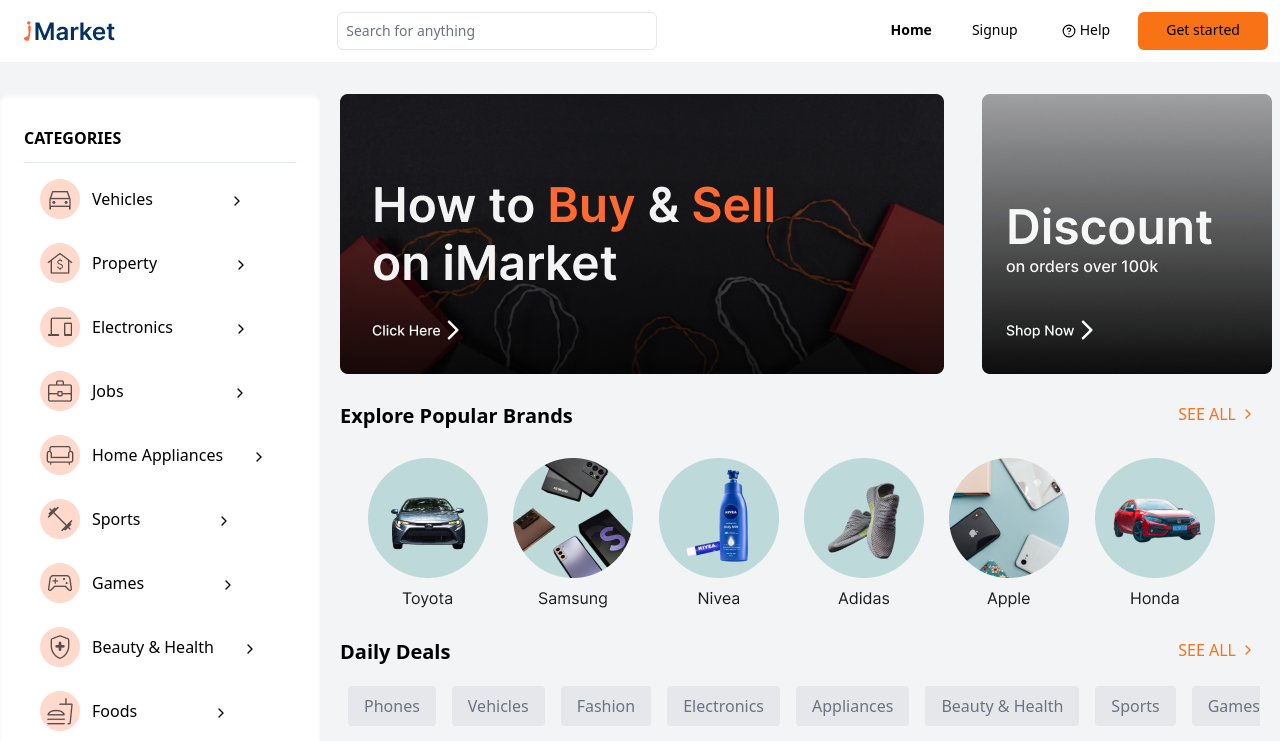
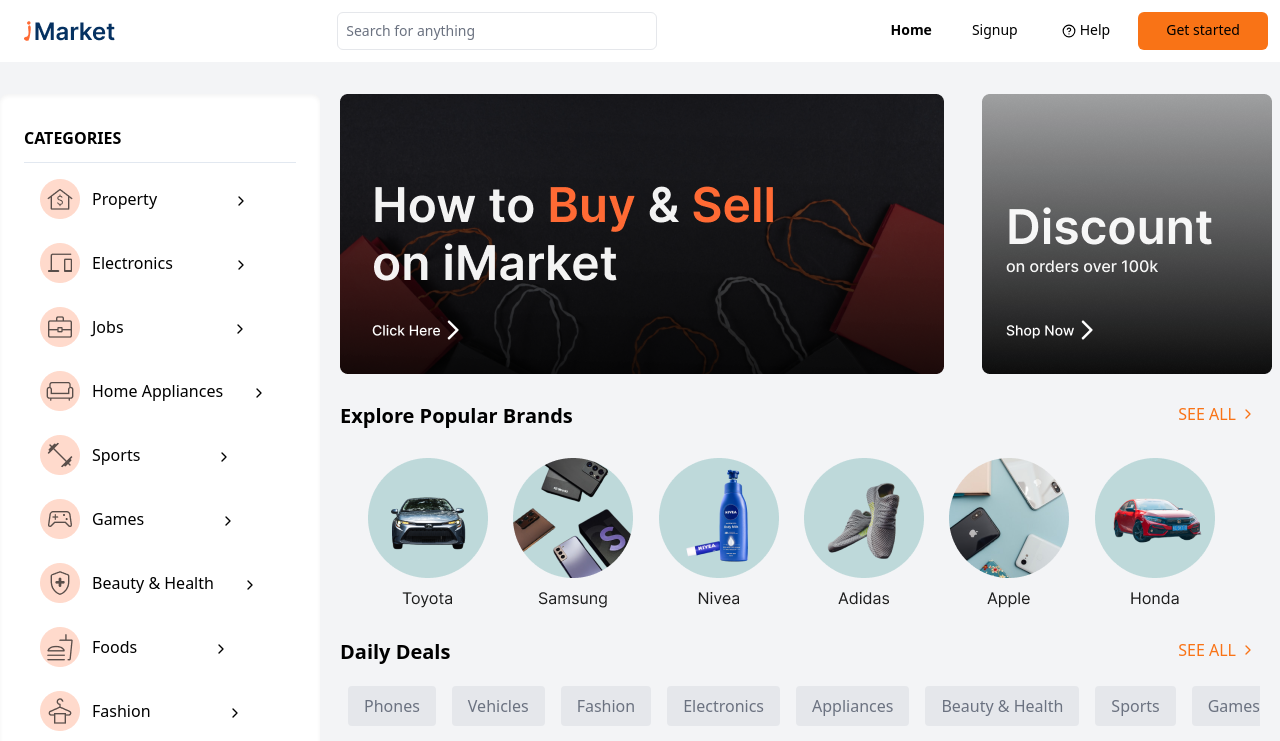
Before and after one commit to Temibobo/IMarket-Project, a React (Create React App) app in the folder imarket-app/: page / in a window 1280 px wide. Shown: the top 741 px of the page. Built offline with nearby package versions, Linux system fonts and the light colour scheme.

Commit message:
Sort for Netlify Hosting

```diff
--- a/imarket-app/src/Components/Nav.js
+++ b/imarket-app/src/Components/Nav.js
@@ -1,7 +1,7 @@
 import React, { useState } from "react";
 import logo from "../Image/logo.png";
 import { Link } from 'react-router-dom';
-import { FiChevronRight, FiHelpCircle, FiMenu, FiSearch } from "react-icons/fi";
+import { FiChevronRight, FiHelpCircle, FiMenu } from "react-icons/fi";
 import vehicles from "../Image/vehicles.png";
 import Property from "../Image/Property.png";
 import Electronics from "../Image/Electronics.png";
@@ -44,18 +44,18 @@
                 <h4 className="uppercase font-bold mt-2 mr-1">Categories</h4>
                 <div className="h-px bg-slate-200 mt-3 mb-3"></div>
                 <ul className="left m-4 flex flex-col space-y-6">
-                    <li className=" flex gap-3"><img src={vehicles}/><span className="pt-2 mr-16">Vehicles</span><FiChevronRight className="mt-3.5"/></li>
-                    <li className=" flex gap-3"><img src={Property}/><span className="pt-2 mr-16">Property</span><FiChevronRight className="mt-3.5"/></li>
-                    <li className=" flex gap-3"><img src={Electronics}/><span className="pt-2 mr-12">Electronics</span><FiChevronRight className="mt-3.5"/></li>
-                    <li className=" flex gap-3"><img src={jobs}/><span className="pt-2 mr-24">Jobs</span><FiChevronRight className="mt-3.5"/></li>
-                    <li className=" flex gap-3"><img src={Homeappliances}/><span className="pt-2 mr-4">Home Appliances</span><FiChevronRight className="mt-3.5"/></li>
-                    <li className=" flex gap-3"><img src={sports}/><span className="pt-2 mr-16">Sports</span><FiChevronRight className="mt-3.5"/></li>
-                    <li className=" flex gap-3"><img src={games}/><span className="pt-2 mr-16">Games</span><FiChevronRight className="mt-3.5"/></li>
-                    <li className=" flex gap-3"><img src={health}/><span className="pt-2 mr-4">Beauty & Health</span><FiChevronRight className="mt-3.5"/></li>
-                    <li className=" flex gap-3"><img src={food}/><span className="pt-2 mr-16">Foods</span><FiChevronRight className="mt-3.5"/></li>
-                    <li className=" flex gap-3"><img src={fashion}/><span className="pt-2 mr-16">Fashion</span><FiChevronRight className="mt-3.5"/></li>
-                    <li className=" flex gap-3"><img src={services}/><span className="pt-2 mr-16">Services</span><FiChevronRight className="mt-3.5"/></li>
-                    <li className=" flex gap-3"><img src={kids}/><span className="pt-2 mr-16">Kids</span><FiChevronRight className="mt-3.5"/></li>
+                    <li className=" flex gap-3"><img alt="car-icon" src={vehicles}/><span className="pt-2 mr-16">Vehicles</span><FiChevronRight className="mt-3.5"/></li>
+                    <li className=" flex gap-3"><img alt="car-icon"  src={Property}/><span className="pt-2 mr-16">Property</span><FiChevronRight className="mt-3.5"/></li>
+                    <li className=" flex gap-3"><img alt="car-icon" src={Electronics}/><span className="pt-2 mr-12">Electronics</span><FiChevronRight className="mt-3.5"/></li>
+                    <li className=" flex gap-3"><img alt="car-icon" src={jobs}/><span className="pt-2 mr-24">Jobs</span><FiChevronRight className="mt-3.5"/></li>
+                    <li className=" flex gap-3"><img alt="car-icon" src={Homeappliances}/><span className="pt-2 mr-4">Home Appliances</span><FiChevronRight className="mt-3.5"/></li>
+                    <li className=" flex gap-3"><img alt="car-icon" src={sports}/><span className="pt-2 mr-16">Sports</span><FiChevronRight className="mt-3.5"/></li>
+                    <li className=" flex gap-3"><img alt="car-icon" src={games}/><span className="pt-2 mr-16">Games</span><FiChevronRight className="mt-3.5"/></li>
+                    <li className=" flex gap-3"><img alt="car-icon" src={health}/><span className="pt-2 mr-4">Beauty & Health</span><FiChevronRight className="mt-3.5"/></li>
+                    <li className=" flex gap-3"><img alt="car-icon" src={food}/><span className="pt-2 mr-16">Foods</span><FiChevronRight className="mt-3.5"/></li>
+                    <li className=" flex gap-3"><img alt="car-icon" src={fashion}/><span className="pt-2 mr-16">Fashion</span><FiChevronRight className="mt-3.5"/></li>
+                    <li className=" flex gap-3"><img alt="car-icon" src={services}/><span className="pt-2 mr-16">Services</span><FiChevronRight className="mt-3.5"/></li>
+                    <li className=" flex gap-3"><img alt="car-icon" src={kids}/><span className="pt-2 mr-16">Kids</span><FiChevronRight className="mt-3.5"/></li>
 
 
                 </ul>
--- a/imarket-app/src/Components/ProductGallery.js
+++ b/imarket-app/src/Components/ProductGallery.js
@@ -52,18 +52,17 @@
                 <h4 className="uppercase font-bold mt-2 mr-1">Categories</h4>
                 <div className="h-px bg-slate-200 mt-3 mb-3"></div>
                 <ul className="left m-4 flex flex-col space-y-6">
-                    <li className=" flex gap-3"><img src={vehicles}/><span className="pt-2 mr-16">Vehicles</span><FiChevronRight className="mt-3.5"/></li>
-                    <li className=" flex gap-3"><img src={Property}/><span className="pt-2 mr-16">Property</span><FiChevronRight className="mt-3.5"/></li>
-                    <li className=" flex gap-3"><img src={Electronics}/><span className="pt-2 mr-12">Electronics</span><FiChevronRight className="mt-3.5"/></li>
-                    <li className=" flex gap-3"><img src={jobs}/><span className="pt-2 mr-24">Jobs</span><FiChevronRight className="mt-3.5"/></li>
-                    <li className=" flex gap-3"><img src={Homeappliances}/><span className="pt-2 mr-4">Home Appliances</span><FiChevronRight className="mt-3.5"/></li>
-                    <li className=" flex gap-3"><img src={sports}/><span className="pt-2 mr-16">Sports</span><FiChevronRight className="mt-3.5"/></li>
-                    <li className=" flex gap-3"><img src={games}/><span className="pt-2 mr-16">Games</span><FiChevronRight className="mt-3.5"/></li>
-                    <li className=" flex gap-3"><img src={health}/><span className="pt-2 mr-4">Beauty & Health</span><FiChevronRight className="mt-3.5"/></li>
-                    <li className=" flex gap-3"><img src={food}/><span className="pt-2 mr-16">Foods</span><FiChevronRight className="mt-3.5"/></li>
-                    <li className=" flex gap-3"><img src={fashion}/><span className="pt-2 mr-16">Fashion</span><FiChevronRight className="mt-3.5"/></li>
-                    <li className=" flex gap-3"><img src={services}/><span className="pt-2 mr-16">Services</span><FiChevronRight className="mt-3.5"/></li>
-                    <li className=" flex gap-3"><img src={kids}/><span className="pt-2 mr-16">Kids</span><FiChevronRight className="mt-3.5"/></li>
+                    <li className=" flex gap-3"><img alt="car-icon" src={Property}/><span className="pt-2 mr-16">Property</span><FiChevronRight className="mt-3.5"/></li>
+                    <li className=" flex gap-3"><img alt="car-icon" src={Electronics}/><span className="pt-2 mr-12">Electronics</span><FiChevronRight className="mt-3.5"/></li>
+                    <li className=" flex gap-3"><img alt="car-icon" src={jobs}/><span className="pt-2 mr-24">Jobs</span><FiChevronRight className="mt-3.5"/></li>
+                    <li className=" flex gap-3"><img alt="car-icon" src={Homeappliances}/><span className="pt-2 mr-4">Home Appliances</span><FiChevronRight className="mt-3.5"/></li>
+                    <li className=" flex gap-3"><img alt="car-icon" src={sports}/><span className="pt-2 mr-16">Sports</span><FiChevronRight className="mt-3.5"/></li>
+                    <li className=" flex gap-3"><img alt="car-icon" src={games}/><span className="pt-2 mr-16">Games</span><FiChevronRight className="mt-3.5"/></li>
+                    <li className=" flex gap-3"><img alt="car-icon" src={health}/><span className="pt-2 mr-4">Beauty & Health</span><FiChevronRight className="mt-3.5"/></li>
+                    <li className=" flex gap-3"><img alt="car-icon" src={food}/><span className="pt-2 mr-16">Foods</span><FiChevronRight className="mt-3.5"/></li>
+                    <li className=" flex gap-3"><img alt="car-icon" src={fashion}/><span className="pt-2 mr-16">Fashion</span><FiChevronRight className="mt-3.5"/></li>
+                    <li className=" flex gap-3"><img alt="car-icon" src={services}/><span className="pt-2 mr-16">Services</span><FiChevronRight className="mt-3.5"/></li>
+                    <li className=" flex gap-3"><img alt="car-icon" src={kids}/><span className="pt-2 mr-16">Kids</span><FiChevronRight className="mt-3.5"/></li>
 
 
                 </ul>
```
